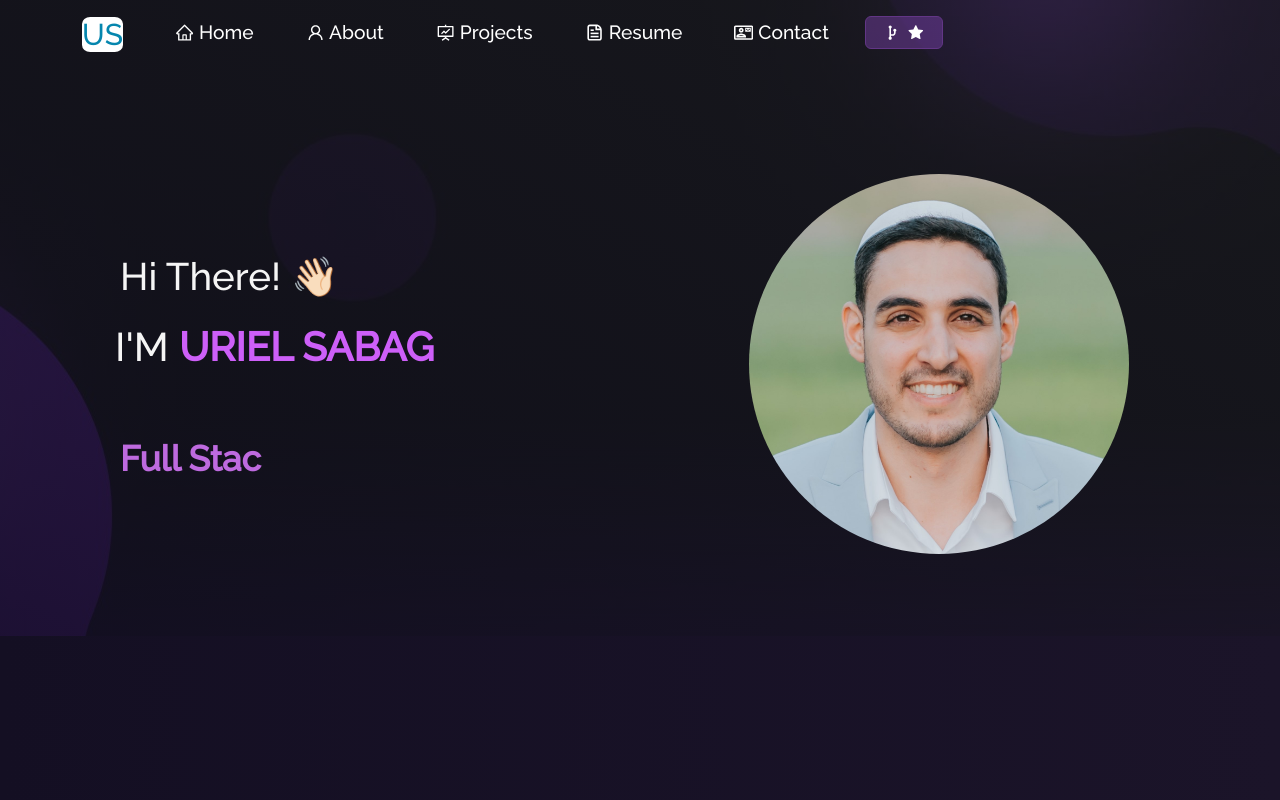
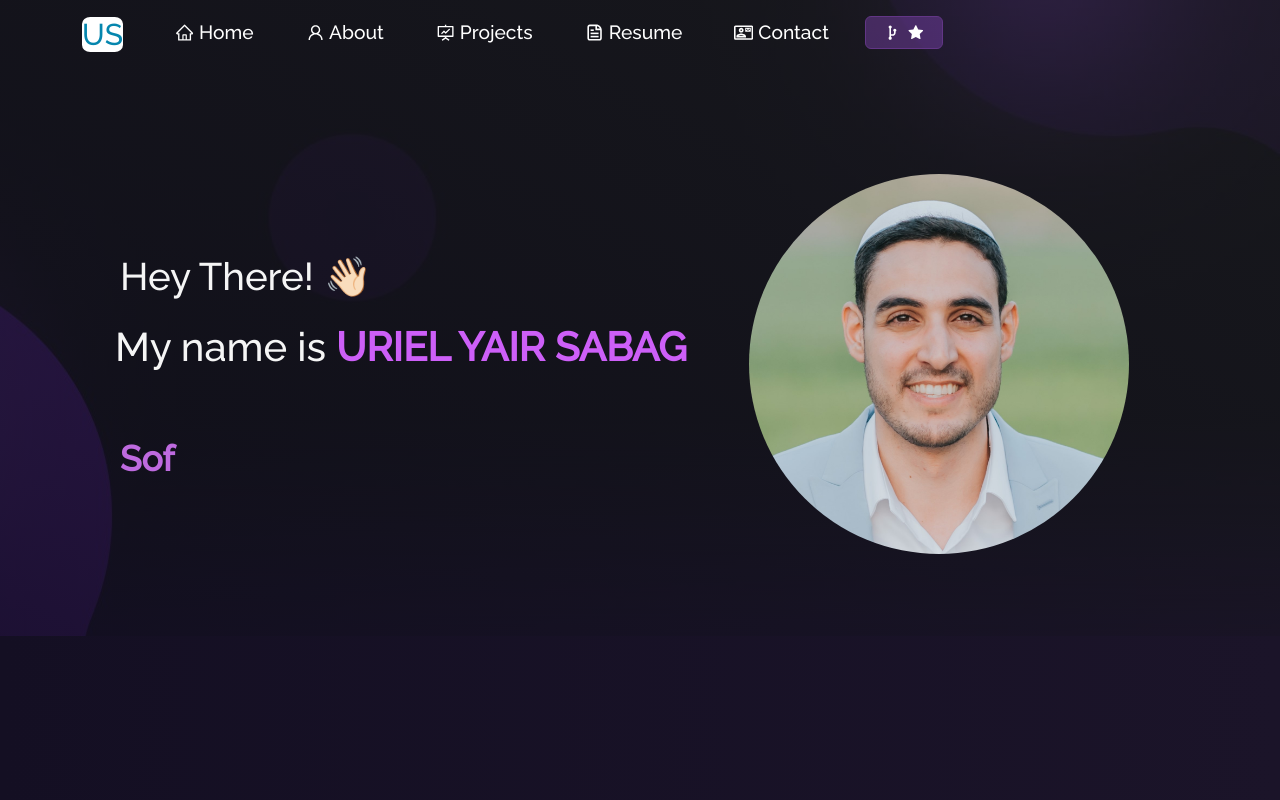
Before and after one commit to urlsab/portfolio, a React (Create React App) app: page / in a window 1280 px wide. Shown: the top 800 px of the page. Built offline with nearby package versions, Linux system fonts and the light colour scheme.

Commit message:
add icons and edit resume

```diff
--- a/src/Components/About/Techstack.js
+++ b/src/Components/About/Techstack.js
@@ -6,8 +6,8 @@ import { DiJsBadge,
 	DiCss3,
 	DiHtml5
 } from "react-icons/di";
-
-import { SiMongodb } from "react-icons/si";
+import { DiMongodb } from "react-icons/di";
+import { SiTypescript } from "react-icons/si";
 
 const Techstack = () => {
 	return (
@@ -25,6 +25,10 @@ const Techstack = () => {
 				<p>JavaScript</p>
 			</Col>
 			<Col xs={4} md={2} className="tech-icons">
+				<SiTypescript />
+				<p>TypeScript</p>
+			</Col>
+			<Col xs={4} md={2} className="tech-icons">
 				<DiNodejs />
 				<p>Node JS</p>
 			</Col>
@@ -33,7 +37,7 @@ const Techstack = () => {
 				<p>React</p>
 			</Col>
 			<Col xs={4} md={2} className="tech-icons">
-			<SiMongodb />
+				<DiMongodb />
 				<p>Mongodb</p>
 			</Col>
 		</Row>
--- a/src/Components/About/Toolstack.js
+++ b/src/Components/About/Toolstack.js
@@ -1,12 +1,14 @@
 import React from "react";
 import { Col, Row } from "react-bootstrap";
 import {
-	SiVisualstudiocode,
+
 	SiHeroku,
 	SiGithub,
 	SiFirebase,
 	SiExpress
 } from "react-icons/si";
+
+import { BiLogoVisualStudio } from "react-icons/bi";
 
 import { FaBootstrap } from "react-icons/fa";
 import { IoLogoVercel } from "react-icons/io5";
@@ -15,7 +17,7 @@ const Toolstack = () => {
 	return (
 		<Row style={{ justifyContent: "center", paddingBottom: "50px" }}>
 			<Col xs={4} md={2} className="tech-icons">
-				<SiVisualstudiocode />
+				<BiLogoVisualStudio />
 				<p>VS Code</p>
 			</Col>
 			<Col xs={4} md={2} className="tech-icons">
--- a/src/Components/Home/Home.js
+++ b/src/Components/Home/Home.js
@@ -14,15 +14,15 @@ const Home = () => {
           <Row>
             <Col md={7} className="home-header">
               <h1 style={{ paddingBottom: 15 }} className="heading">
-                Hi There!{" "}
+                Hey There!{" "}
                 <span className="wave" role="img" aria-labelledby="wave">
                   👋🏻
                 </span>
               </h1>
 
               <h1 className="heading-name">
-                I'M
-                <strong className="main-name"> URIEL SABAG</strong>
+                My name is
+                <strong className="main-name"> URIEL YAIR SABAG</strong>
               </h1>
 
               <div style={{ padding: 50, textAlign: "left" }}>
--- a/src/Components/Home/Type.js
+++ b/src/Components/Home/Type.js
@@ -5,7 +5,7 @@ const Type = () => {
   return (
     <Typewriter
       options={{
-        strings: ["Full Stack Developer", "Problems Solver", "Quick Learner", "Creative Designer"],
+        strings: ["Software Developer", "Problems Solver", "Quick Learner", "Creative Designer"],
         autoStart: true,
         loop: true,
         deleteSpeed: 50
--- a/src/Components/Resume/ResumeNew.js
+++ b/src/Components/Resume/ResumeNew.js
@@ -20,7 +20,7 @@ const ResumeNew = () => {
 				<Row style={{ justifyContent: "center", position: "relative" }}>
 					<Button
 						variant="primary"
-						href={"https://drive.google.com/file/d/17BH6LbqBvfKht9mmtJQfEQIikwgoih0x/preview"}
+						href={"https://drive.google.com/file/d/124-LHwAlTOO8kjNxzZwewsAz6g41DRdt/preview"}
 						target="_blank"
 					>
 						<AiOutlineDownload />
@@ -34,7 +34,7 @@ const ResumeNew = () => {
 							className="cardmedia"
 							component="iframe"
 							Height="890px"
-							src="https://drive.google.com/file/d/17BH6LbqBvfKht9mmtJQfEQIikwgoih0x/preview"
+							src="https://drive.google.com/file/d/124-LHwAlTOO8kjNxzZwewsAz6g41DRdt/preview"
 						/>
 					</Card>
 				</Row>
```
Also changed, not shown: package.json (+16 -16 lines), 1 other file (tests, documents, lock files or other folders).
